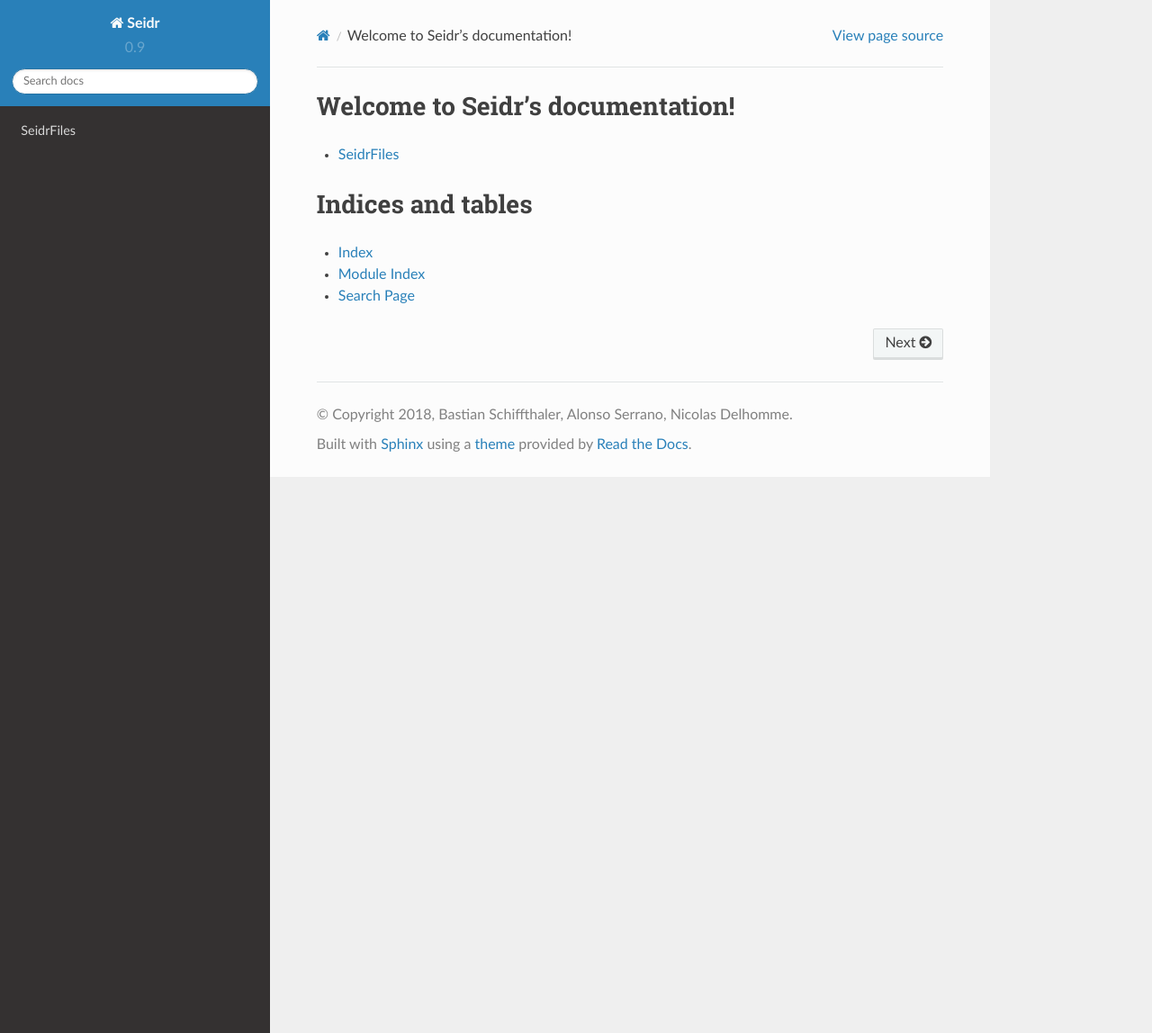
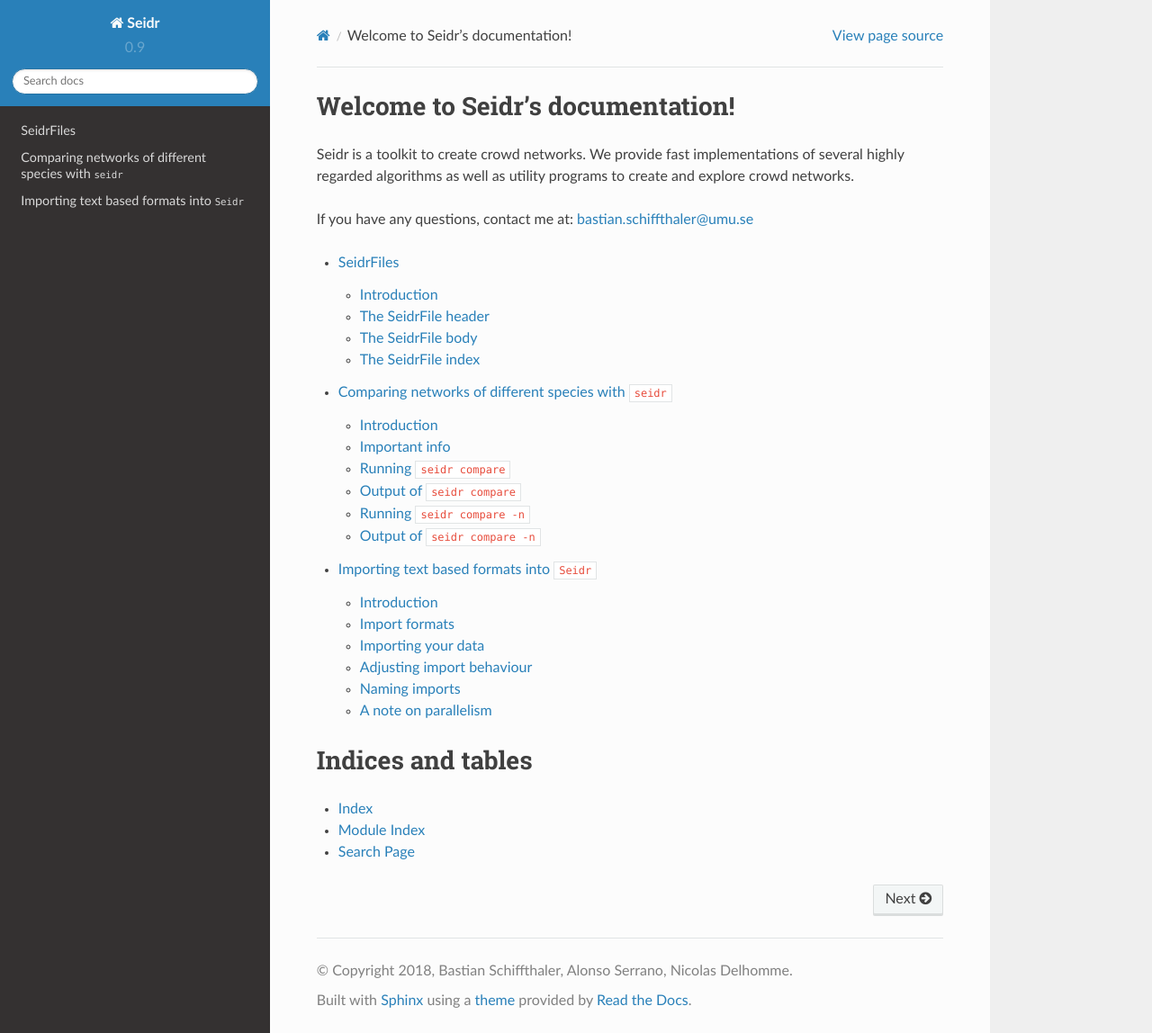
Before and after one commit to bschiffthaler/seidr, a Sphinx documentation site: the page built from docs/index.rst, in a window 1280 px wide and 1148 px high. Shown: the whole window at 90% size. Built offline with Sphinx 7.4.7 and the Read the Docs theme 2.0.0, drawn with Linux system fonts in a browser that asks for light colours; part of the change alters nothing that is shown.

```diff
--- a/docs/conf.py
+++ b/docs/conf.py
@@ -31,7 +31,7 @@
 # Add any Sphinx extension module names here, as strings. They can be
 # extensions coming with Sphinx (named 'sphinx.ext.*') or your custom
 # ones.
-extensions = []
+extensions = ['sphinx.ext.mathjax']
 
 # Add any paths that contain templates here, relative to this directory.
 templates_path = ['_templates']
--- a/docs/index.rst
+++ b/docs/index.rst
@@ -1,15 +1,22 @@
-.. Seidr documentation master file, created by
-   sphinx-quickstart on Wed May  2 21:56:40 2018.
-   You can adapt this file completely to your liking, but it should at least
-   contain the root `toctree` directive.
+.. _index-label:
 
 Welcome to Seidr's documentation!
 =================================
 
+Seidr is a toolkit to create crowd networks. We provide fast implementations
+of several highly regarded algorithms as well as utility programs to create
+and explore crowd networks.
+
+If you have any questions, contact me at:
+`bastian.schiffthaler@umu.se <mailto:bastian.schiffthaler@umu.se>`_
+
+
 .. toctree::
    :maxdepth: 2
 
-   seidrfile
+   source/seidrfile/seidrfile
+   source/compare/compare
+   source/import/import
 
 
 
--- /dev/null
+++ b/docs/source/compare/compare.rst
@@ -0,0 +1,128 @@
+.. _compare-label:
+
+Comparing networks of different species with ``seidr``
+======================================================
+
+Introduction
+^^^^^^^^^^^^
+
+Seidr can compare edges and nodes of two networks that originate from separate species **if the user supplies an onthology** to translate the node IDs from network A to network B. Consider the these two networks:
+
+**net1.sf:**
+
++--------+--------+-------------+-------------+
+| Source | Target | Type        | Weight;Rank |
++========+========+=============+=============+
+| A1     |  A2    |  Directed   |7.82637e-06;7|
++--------+--------+-------------+-------------+
+| A1     |  A3    |  Directed   |0.131538;5   |
++--------+--------+-------------+-------------+
+| A2     |  A3    |  Directed   |  0.532767;2 |
++--------+--------+-------------+-------------+
+| A1     |  A4    |  Directed   |  0.755605;1 |
++--------+--------+-------------+-------------+
+| A2     |  A4    |  Directed   |  0.218959;4 |
++--------+--------+-------------+-------------+
+| A1     |  A5    |  Directed   |  0.45865;3  |
++--------+--------+-------------+-------------+
+| A2     |  A5    |  Directed   | 0.0470446;6 |
++--------+--------+-------------+-------------+
+
+**net2.sf:**
+
++--------+--------+-----------+-----------------+
+| Source | Target | Type      | Weight;Rank     |
++========+========+===========+=================+
+|B1      | B2     |  Directed |  7.82637e-06;8  |
++--------+--------+-----------+-----------------+
+|B1      | B3     |  Directed |  0.131538;6     |
++--------+--------+-----------+-----------------+
+|B2      | B3     |  Directed |  0.532767;3     |
++--------+--------+-----------+-----------------+
+|B1      | B4     |  Directed |  0.755605;1     |
++--------+--------+-----------+-----------------+
+|B2      | B4     |  Directed |  0.218959;5     |
++--------+--------+-----------+-----------------+
+|B1      | B5     |  Directed |  0.45865;4      |
++--------+--------+-----------+-----------------+
+|B2      | B5     |  Directed |  0.0470446;7    |
++--------+--------+-----------+-----------------+
+|B6      | B7     |  Directed |  0.678865;2     |
++--------+--------+-----------+-----------------+
+
+.. image:: A_B_nets.png
+
+Before we can overlap these two networks, we need to define which nodes are equivalent between them. The file format is a very simple TAB delimited dictionary, each line defining a translation from A to B::
+
+    A1  B1
+    A2  B2
+    A3  B3
+    A4  B4
+    A5  B5
+
+
+Important info
+^^^^^^^^^^^^^^
+
+* The compare function currently completely ignores directionality. All output will be undirected.
+* There is no support for asymmetric translations. If A1 -> B1, but B1 -> A2 it is left to the user which translation to prioritize.
+* Ranks will be merged via :math:`\sum A_{ij} B_{ij}` for overlapping edges where :math:`A_{ij}` is an edge in network A and :math:`B_{ij}` is an edge in network B
+* Scores will be computed from all ranks in the dataset via :math:`\frac{x_i - min(x)}{max(x) - min(x)}` where :math:`x` is a vector of all ranks in the merged network and :math:`x_i` is the current rank for edge :math:`i`
+
+Running ``seidr compare``
+^^^^^^^^^^^^^^^^^^^^^^^^^
+
+As a minimum, the user needs to provide the translation (``-t, --translate``) and two networks in the binary ``SeidrFile`` (see :ref:`seidrfile-label`) format. This will create a new file (by default "compare.sf") containing the merged network::
+
+    seidr compare -t dict.txt net1.sf net2.sf
+
+Output of ``seidr compare``
+^^^^^^^^^^^^^^^^^^^^^^^^^^^
+
+The output of ``seidr compare`` in its default mode is a merged network. Nodes with overlaps will be comma separated. If e.g. node A1 ine network A matches node B1 in network B, the joined new node will be "A1,B1". The fourth column of the merged network contains important metadata for the edges:
+
+* _Flag_: The flag indicates whether the edge was found in both networks (0), only in the first network (1) or only in the second network (2).
+* _Rank\_A_: This is the original rank of the edge in network A. If it was not present in network A, its rank will be 0.
+* _Rank\_B_: Analogous to _Rank\_A_.
+
++--------+--------+------------+-------------+----------------------+
+| Source | Target | Type       | Weight;Rank | Flag;Rank\_A;Rank\_B |
++========+========+============+=============+======================+
+|A2,B2   |  A1,B1 | Undirected |  0;15       |  0;7;8               |
++--------+--------+------------+-------------+----------------------+
+|A3,B3   |  A1,B1 | Undirected |  0.307692;1 | 0;5;6                |
++--------+--------+------------+-------------+----------------------+
+|A3,B3   |  A2,B2 | Undirected |  0.769231;5 | 0;2;3                |
++--------+--------+------------+-------------+----------------------+
+|A4,B4   |  A1,B1 | Undirected |  1;2        | 0;1;1                |
++--------+--------+------------+-------------+----------------------+
+|A4,B4   |  A2,B2 | Undirected |  0.461538;9 | 0;4;5                |
++--------+--------+------------+-------------+----------------------+
+|A5,B5   |  A1,B1 | Undirected |  0.615385;7 | 0;3;4                |
++--------+--------+------------+-------------+----------------------+
+|A5,B5   |  A2,B2 | Undirected |  0.153846;13| 0;6;7                |
++--------+--------+------------+-------------+----------------------+
+|B7      | B6     | Undirected |  1;2        | 2;0;2                |
++--------+--------+------------+-------------+----------------------+
+
+.. image:: A_B_merged.png
+
+Running ``seidr compare -n``
+^^^^^^^^^^^^^^^^^^^^^^^^^^^^
+
+If you are interested in nodes, rather than edges, you can run ``seidr compare`` with the ``-n`` option. This will create output describing whether a node had at least one edge in network A (1), network B (2) or both (0)::
+
+    seidr compare -n -t dict.txt net1.sf net2.sf
+
+Output of ``seidr compare -n``
+^^^^^^^^^^^^^^^^^^^^^^^^^^^^^^
+
+The output of ``seidr compare -n`` will be 2 columns as TAB delimited text written to ``stdout`` indicating whether a node had at least one edge in network A (1), network B (2) or both (0)::
+
+    A1,B1 0
+    A2,B2 0
+    A3,B3 0
+    A4,B4 0
+    A5,B5 0
+    B6  2
+    B7  2
--- /dev/null
+++ b/docs/source/import/import.rst
@@ -0,0 +1,164 @@
+.. _import-label:
+
+Importing text based formats into ``Seidr``
+===========================================
+
+Introduction
+^^^^^^^^^^^^
+
+Seidr works with its own binary file format, ``SeidrFile`` (see :ref:`seidrfile-label`).
+In order to convert text based formats to a ``SeidrFile`` we use the ``seidr import``
+command. Format conversion is not the only thing ``seidr import`` does, it also
+ranks edge weights in the input files according to user parameters.
+
+Import formats
+^^^^^^^^^^^^^^
+
+``seidr import`` currently supports three text based input formats.
+
+**Lower triangular matrix** (``--format "lm"``)
+
+A lower triangular matrix represents the lower half of a symmetric matrix. This
+is particularly useful for non directional inference algorithms. Take Pearson
+correlation as an example: If we correlate two vectors :math:`x, y`, it does
+not matter if we check :math:`x \sim y` or :math:`y \sim x`. It would therefore
+be a waste of space to store and a waste of computational resources to compute
+the second comparison. A lower trinagular matrix will have the result of each
+comparison exactly once::
+
+      G1  G2  G3  G4  G5
+  G1
+  G2  0
+  G3  1   2
+  G5  3   4   5
+  G5  6   7   8   9
+
+All cells with an index in the above matrix exist in the lower triangular. Note that
+the input is expected to be without headers, e.g.::
+
+  0
+  1   2
+  3   4   5
+  6   7   8   9
+
+**Matrix** (``--format "m"``)
+
+Opposed to the lower triangular, a matrix input is a square of all nodes vs
+all nodes (including self-self, which is ignored). This is the output of
+several machine learning algorithms which are non-symmetric (e.g. GENIE3, ELNET)::
+
+      G1  G2  G3  G4  G5
+  G1  0   1   2   3   4
+  G2  5   6   7   8   9
+  G3  10  11  12  13  14
+  G4  15  16  17  18  19
+  G5  20  21  22  23  24
+
+Same as before, the input is expected to be without headers::
+
+  0   1   2   3   4
+  5   6   7   8   9
+  10  11  12  13  14
+  15  16  17  18  19
+  20  21  22  23  24
+
+**Edge lists** (``--format "el"``)
+
+Edge lists are simple TAB separated files, which describe one edge one line. They
+are relatively inefficient and store a lot of repetitive information, but they
+are very convenient for sparse networks and for humans to read::
+
+  G1  G2  0
+  G1  G3  1
+  G1  G4  2
+  G1  G5  3
+  G2  G3  4
+  G2  G4  5
+  G2  G5  6
+  G3  G4  7
+  G3  G5  8
+  G4  G5  9
+
+**ARACNE2** (``--format "ara"``)
+
+While ``seidr`` can read output in the format of the original ARACNE2 output,
+the feature is not very well tested and should be considered experimental.
+
+Importing your data
+^^^^^^^^^^^^^^^^^^^
+
+As a minimum, three arguments are required:
+
+* ``-i, --infile``: The input text file
+* ``-g, --genes`` : A file containing all genes (nodes) in the input file
+* ``-F, --format``: The input format (``lm``, ``m``, ``el``)
+
+Let's assume we have the lower triangular from before as output from our
+algorithm **lm.txt**::
+
+  0
+  1   2
+  3   4   5
+  6   7   8   9
+
+We also have a file containg the names of nodes in the same order as the matrix.
+Note that for the lower triangular this file is assumed to be sorted as if it
+was column headers for the full (square) matrix. Generally, this is the same
+as column headers for the input data matrix of the algorithms **nodes.txt**::
+
+  G1
+  G2
+  G3
+  G4
+  G5
+
+We can then run::
+
+  seidr import -i lm.txt -g nodes.txt -F lm
+
+Once it finishes, we can view the output with::
+
+  $ seidr view elranks.sf
+  G2  G1  Directed  0;1
+  G3  G1  Directed  1;2
+  G3  G2  Directed  2;3
+  G4  G1  Directed  3;4
+  G4  G2  Directed  4;5
+  G4  G3  Directed  5;6
+  G5  G1  Directed  6;7
+  G5  G2  Directed  7;8
+  G5  G3  Directed  8;9
+  G5  G4  Directed  9;10
+
+Adjusting import behaviour
+^^^^^^^^^^^^^^^^^^^^^^^^^^
+
+Depending on the algorithm, the default behaviour might need to be adjusted. In
+the last example, we imported a lower triangular matrix, which by default creates
+all directed edges. In many cases, this might not be true as the lower triangular
+is likely to stem from a symmetric inference algorithm. The ``-u, --undirected``
+option would do just that. Here are all modifiers:
+
+* ``-u, --undirected``: Forces all edges to be interpreted as undirected. Use when source data is from a symmetric method
+* ``-z, --drop-zero`` : Regards edges with a score of 0 as missing. Use for sparse methods.
+* ``-r, --reverse``   : Considers higher edge weights better. Use when a higher score means a more confident prediction. Most methods implemented in ``seidr`` work that way, e.g. an edge weight of 0.6 is better than one of 0.2. If you import data from an algorithm that computes e.g. P-values, you need to omit this flag, as lower P-values are better.
+* ``-A, --absolute``  : Computes the ranking using absolute values. A good example for this is Pearson correlation. Both 1 and -1 are perfect correlations, but they tell different stories. We want to keep the sign intact, but give both edges the highest rank for aggregation, therefore we use this flag.
+
+
+Naming imports
+^^^^^^^^^^^^^^
+
+The last flag (``-n, --name``) lets you provide an internal name to the
+``SeidrFile`` you are creating. Later, when you aggregate several ``SeidrFiles``
+this will let you recognize the source of each score/rank column in the aggregated
+network.
+
+A note on parallelism
+^^^^^^^^^^^^^^^^^^^^^
+
+If ``seidr`` was compiled with a compiler that supports OpenMP, ``seidr import``
+will carry out some steps in parallel. You can control how many CPUs it should
+use with the ``OMP_NUM_THREAD`` environment variable. If you would like to turn
+multithreading for for example::
+
+  OMP_NUM_THREAD=1 seidr import -f lm.txt -g nodes.txt -F lm ...
--- /dev/null
+++ b/docs/source/seidrfile/seidrfile.rst
@@ -0,0 +1,88 @@
+.. _seidrfile-label:
+
+SeidrFiles
+=================================
+
+Introduction
+^^^^^^^^^^^^
+
+Seidr employs it's own file format (called SeidrFile) to store network data. This is done to increase performance, as SeidrFiles are:
+
+* Losslessly compressed using bgzip (to save space)
+* Ordered in a lower triangular to enable faster algorithms
+* Ranked, so that scores can be rank-aggregated
+
+The SeidrFile header
+^^^^^^^^^^^^^^^^^^^^
+
+A SeidrFile has a **header** that keeps information such as the number of edges, nodes, the node names etc. You can view the header of a SeidrFile with the command::
+
+    seidr view -H <SeidrFile>
+
+The output might look something like this::
+
+    #[A] Nodes: 1643
+    #[A] Edges: 678548
+    #[A] Storage: Sparse
+    #[A] Algorithms #: 1
+    #[A] Algorithms:
+    # ELNET
+    #[A] Supplementary data #: 0
+    #[A] Supplementary data tags:
+    #[A] Version: 0.5.0
+    #[A] Cmd: seidr import -f m -rz -i elnet_scores.tsv -n ELNET -o elnet_scores.sf -g ../vala_run_2017_8_29_22_28/genes.tsv
+    #[A] Node list:
+    # G1
+    # G2
+    # G3
+    # G4
+    # G5
+    # G6
+    # G7
+    # G8
+
+The SeidrFile body
+^^^^^^^^^^^^^^^^^^
+
+In the main body of a SeidrFile, we store the edges of a network. Specifically, for each edge, we have at least four columns:
+
+* Source: For directed edges, this is the originating node, for undirected edges, this is simply one of the partners
+* Target: For directed edges, this is the destination node, for undirected edges, this is simply the other partner
+* Type: Undirected if the node is undirected, Directed otherwise
+* X\_score;X\_rank: This column holds the original score for algorithm "X" as well as its computed rank.
+
+Besides these four mandatory columns, a SeidrFile can hold any number of additional score/rank columns if it is an aggregated or otherwise processed file and and additional supplementary column that annotates the edge with extra information. To view the body of a SeidrFile you can use::
+
+    seidr view <SeidrFile>
+
+Here is the output of a simple imported network::
+
+    G1      G2      Directed        0.004;334084
+    G3      G1      Directed        0.334;22729.5
+    G1      G4      Directed        0.071;89307
+    G4      G2      Directed        0.053;104778
+    G3      G4      Directed        0.006;282776
+
+
+And one that is a little more complex, with 14 score/rank columns and a supplementary column at the end. In aggregated SeidrFiles, the representative score/rank is always the rightmost (last) score/rank column::
+
+    G2  G1  Directed  0.288087;1.30856e+06  nan;nan 1.87357;106802  0.004;334084  -0.018736;243746  0.0904447;42007 0.244;37455.5 0.0128741;202752  -0.159435;202751  1.07712e-05;360264  -0.00225177;1.32058e+06 0.152;26168 nan;nan 0.978291;117022 11
+
+You might notice the columns with nan:nan as score/rank. Seidr uses nan as a placeholder to denote a missing edge. That means this particular edge (G2 -> G1) was not found in the second and thirteenth algorithms.
+
+The SeidrFile index
+^^^^^^^^^^^^^^^^^^^
+
+SeidrFiles can be indexed with the command::
+
+    seidr index <SeidrFile>
+
+This will create an index file with the extension .sfi. The index allows us to access edges quickly in a SeidrFile without having to decompress unnecessary data. Some seidr commands therefore need the index. As an example, let's see what happens if we try to pull out a specific edge from a SeidrFile without an index::
+
+    seidr view -n G1000:G3 <SeidrFile>
+    [ ERROR   ][ 2018-05-02T21:35:45 ][ seidr ]: SeidrFile index <SeidrFile.sfi> must exist when using --nodelist
+
+Otherwise, if the index exists::
+
+    seidr view -n G1000:G3 ../dream_net1/aggregate/aggregated.sf
+    G1000 G3  Undirected  0.388607;611152 nan;nan nan;nan 0.001;581639  -0.0200038;209560 0.00623208;1.16541e+06  0.057;174410  0.00177422;752791 -0.0595161;752789 2.76065e-06;1.11154e+06 -0.0432047;834369 0.031;315583  0.0006;123144 0.507107;458113
```
Also changed, not shown: docs/source/compare/A_B_merged.png (added), docs/source/compare/A_B_nets.png (added).
